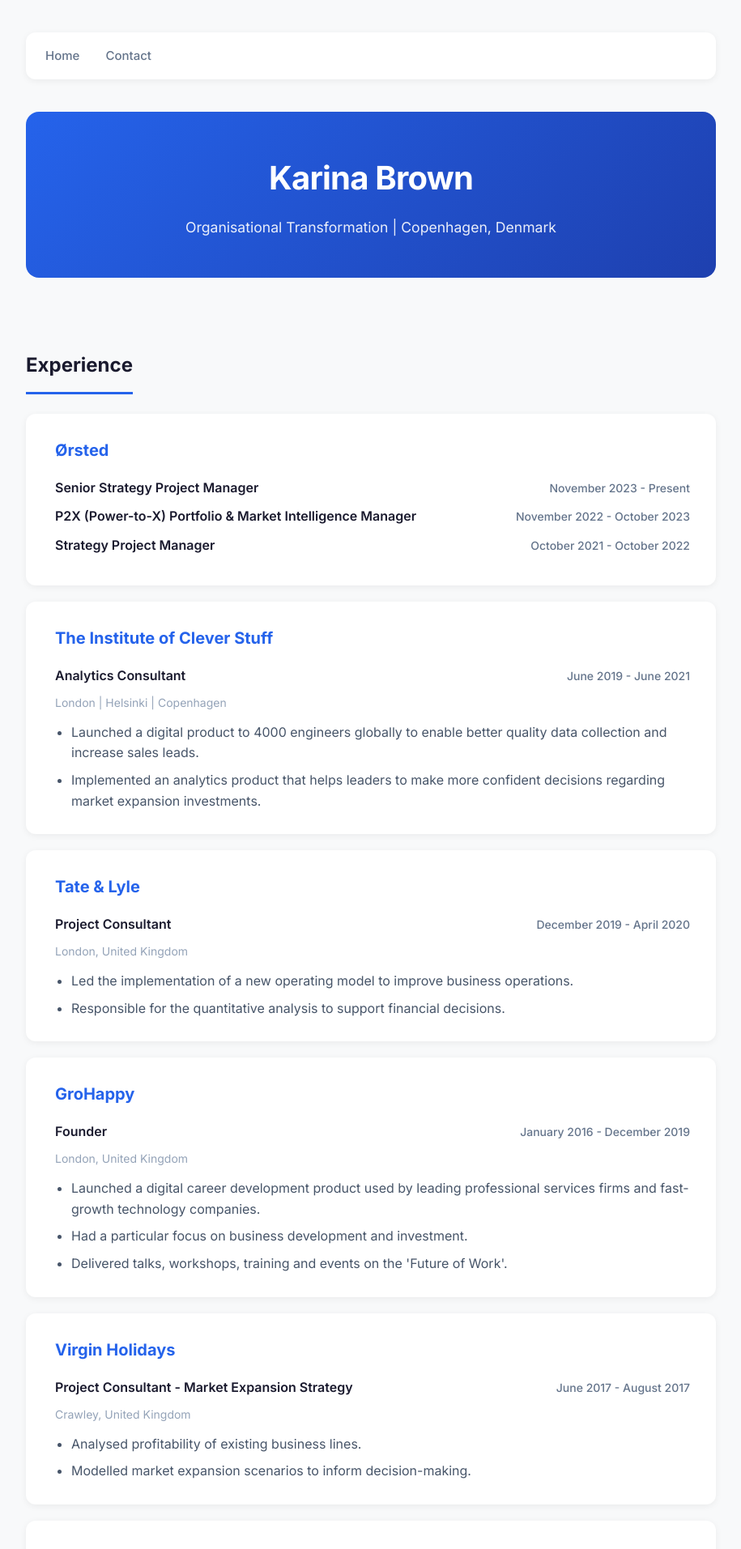
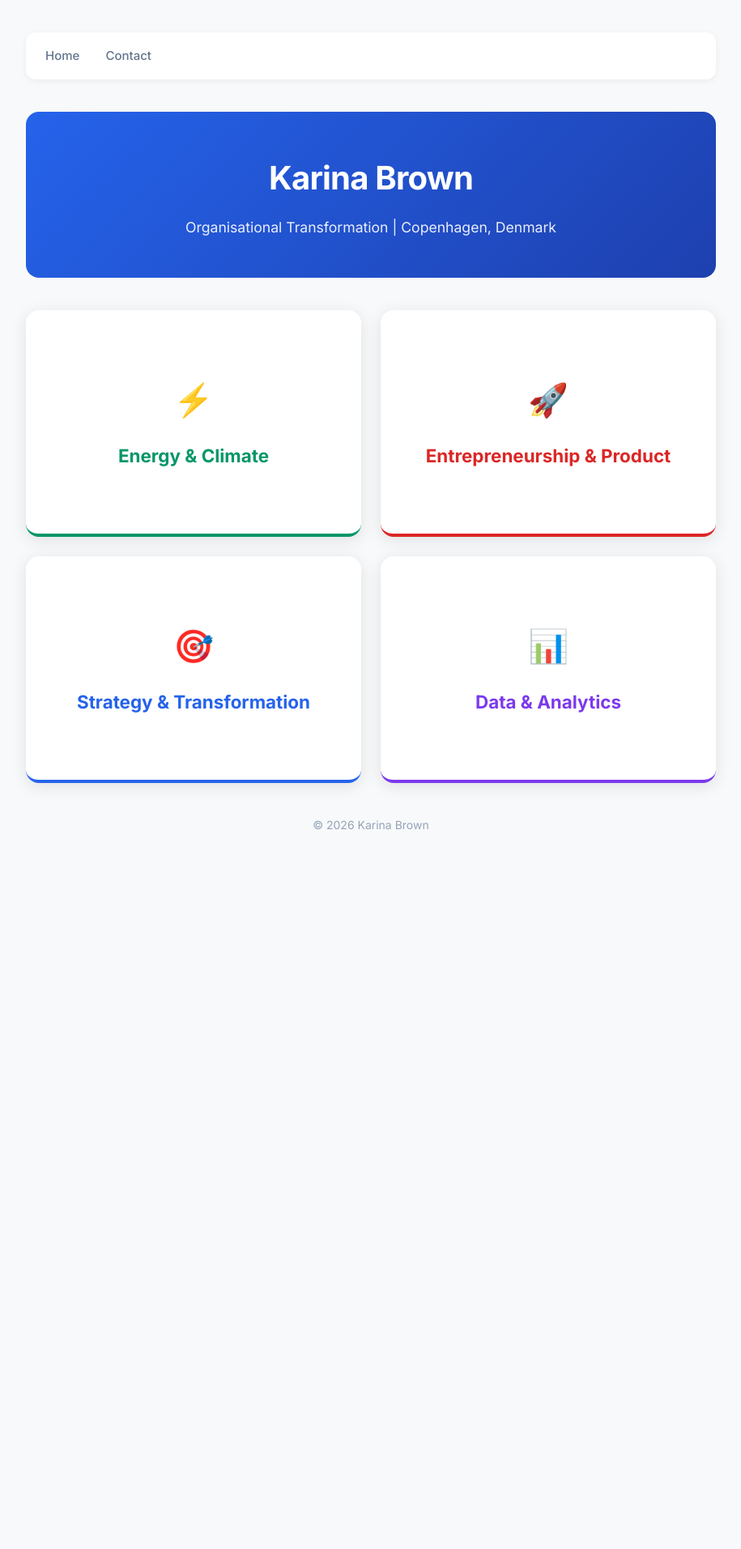
Before and after one commit to Karina01/personal-website, a Jekyll site: the page built from index.md, in a window 1280 px wide. Shown: the top 1913 px of the page at 81% size, without its empty margins (182-1097 px from the left). Built offline with Jekyll 4.4.1, drawn with Linux system fonts in a browser that asks for light colours; after the commit the page ends 1091 px from its top, so only the background shows below that; some of the changed text lies outside the part shown.

Commit message:
Add flipping theme cards to homepage
Replace experience list with four theme cards:
- Energy & Climate
- Entrepreneurship & Product
- Strategy & Transformation
- Data & Analytics

Cards flip on hover with color gradients and placeholder copy.

Co-Authored-By: Claude Opus 4.5 <noreply@anthropic.com>

```diff
--- a/_layouts/default.html
+++ b/_layouts/default.html
@@ -80,105 +80,108 @@
       display: inline-block;
     }
 
-    /* Job Cards */
-    .job-card {
-      background: #fff;
-      border-radius: 12px;
-      padding: 28px 32px;
-      margin-bottom: 20px;
-      box-shadow: 0 2px 8px rgba(0,0,0,0.06);
-      transition: transform 0.2s ease, box-shadow 0.2s ease;
-      border-left: 4px solid transparent;
+    /* Theme Cards Grid */
+    .theme-grid {
+      display: grid;
+      grid-template-columns: repeat(2, 1fr);
+      gap: 24px;
+      margin-top: 40px;
     }
 
-    .job-card:hover {
-      transform: translateY(-3px);
-      box-shadow: 0 8px 24px rgba(0,0,0,0.1);
-      border-left-color: #2563eb;
+    /* Flip Card Container */
+    .flip-card {
+      perspective: 1000px;
+      height: 280px;
     }
 
-    .job-card .company {
-      font-size: 1.25rem;
+    .flip-card-inner {
+      position: relative;
+      width: 100%;
+      height: 100%;
+      transition: transform 0.6s ease;
+      transform-style: preserve-3d;
+    }
+
+    .flip-card:hover .flip-card-inner {
+      transform: rotateY(180deg);
+    }
+
+    .flip-card-front,
+    .flip-card-back {
+      position: absolute;
+      width: 100%;
+      height: 100%;
+      backface-visibility: hidden;
+      border-radius: 16px;
+      display: flex;
+      flex-direction: column;
+      justify-content: center;
+      align-items: center;
+      padding: 32px;
+      text-align: center;
+      box-shadow: 0 4px 20px rgba(0,0,0,0.1);
+    }
+
+    .flip-card-front {
+      background: #fff;
+    }
+
+    .flip-card-back {
+      transform: rotateY(180deg);
+      color: #fff;
+    }
+
+    .flip-card-front h3 {
+      font-size: 1.4rem;
       font-weight: 700;
-      color: #2563eb;
+      margin: 0;
+      color: #1a1a2e;
+    }
+
+    .flip-card-front .icon {
+      font-size: 2.5rem;
+      margin-bottom: 16px;
+    }
+
+    .flip-card-back h3 {
+      font-size: 1.2rem;
+      font-weight: 600;
       margin: 0 0 16px 0;
     }
 
-    .job-card .role {
-      display: flex;
-      flex-wrap: wrap;
-      justify-content: space-between;
-      align-items: baseline;
-      margin-bottom: 8px;
-      gap: 8px;
+    .flip-card-back p {
+      font-size: 0.95rem;
+      line-height: 1.6;
+      margin: 0;
+      opacity: 0.95;
     }
 
-    .job-card .role-title {
-      font-size: 1rem;
-      font-weight: 600;
-      color: #1a1a2e;
-      margin: 0;
-    }
+    /* Card Color Themes */
+    .theme-energy .flip-card-front { border-bottom: 4px solid #059669; }
+    .theme-energy .flip-card-front h3 { color: #059669; }
+    .theme-energy .flip-card-back { background: linear-gradient(135deg, #059669 0%, #047857 100%); }
 
-    .job-card .role-dates {
-      font-size: 0.875rem;
-      color: #64748b;
-      font-weight: 500;
-    }
+    .theme-entrepreneurship .flip-card-front { border-bottom: 4px solid #dc2626; }
+    .theme-entrepreneurship .flip-card-front h3 { color: #dc2626; }
+    .theme-entrepreneurship .flip-card-back { background: linear-gradient(135deg, #dc2626 0%, #b91c1c 100%); }
 
-    .job-card .location {
-      font-size: 0.875rem;
-      color: #94a3b8;
-      margin: 4px 0 12px 0;
-    }
+    .theme-strategy .flip-card-front { border-bottom: 4px solid #2563eb; }
+    .theme-strategy .flip-card-front h3 { color: #2563eb; }
+    .theme-strategy .flip-card-back { background: linear-gradient(135deg, #2563eb 0%, #1d4ed8 100%); }
 
-    .job-card ul {
-      margin: 12px 0 0 0;
-      padding-left: 20px;
-      color: #475569;
-    }
+    .theme-data .flip-card-front { border-bottom: 4px solid #7c3aed; }
+    .theme-data .flip-card-front h3 { color: #7c3aed; }
+    .theme-data .flip-card-back { background: linear-gradient(135deg, #7c3aed 0%, #6d28d9 100%); }
 
-    .job-card li {
-      margin-bottom: 8px;
-      line-height: 1.6;
-    }
+    /* Responsive for mobile */
+    @media (max-width: 640px) {
+      .theme-grid {
+        grid-template-columns: 1fr;
+      }
 
-    .job-card li:last-child {
-      margin-bottom: 0;
-    }
-
-    /* Education Cards */
-    .edu-card {
-      background: #fff;
-      border-radius: 12px;
-      padding: 24px 32px;
-      margin-bottom: 16px;
-      box-shadow: 0 2px 8px rgba(0,0,0,0.06);
-      transition: transform 0.2s ease, box-shadow 0.2s ease;
-    }
-
-    .edu-card:hover {
-      transform: translateY(-2px);
-      box-shadow: 0 6px 20px rgba(0,0,0,0.08);
-    }
-
-    .edu-card .institution {
-      font-size: 1.1rem;
-      font-weight: 600;
-      color: #1a1a2e;
-      margin: 0 0 6px 0;
-    }
-
-    .edu-card .degree {
-      font-size: 0.95rem;
-      color: #475569;
-      margin: 0;
-    }
-
-    .edu-card .year {
-      font-size: 0.875rem;
-      color: #94a3b8;
-      margin-top: 4px;
+      .flip-card {
+        height: 240px;
+      }
     }
 
     /* Contact Page Styles */
--- a/index.md
+++ b/index.md
@@ -8,153 +8,58 @@ title: Home
   <p class="tagline">Organisational Transformation | Copenhagen, Denmark</p>
 </div>
 
-<h2>Experience</h2>
+<div class="theme-grid">
 
-<div class="job-card">
-  <h3 class="company">Ørsted</h3>
-  <div class="role">
-    <p class="role-title">Senior Strategy Project Manager</p>
-    <span class="role-dates">November 2023 - Present</span>
+  <div class="flip-card theme-energy">
+    <div class="flip-card-inner">
+      <div class="flip-card-front">
+        <div class="icon">⚡</div>
+        <h3>Energy & Climate</h3>
+      </div>
+      <div class="flip-card-back">
+        <h3>Energy & Climate</h3>
+        <p>Driving the transition to sustainable energy systems. Experience spanning renewable energy strategy, Power-to-X technologies, and market intelligence in the green energy sector.</p>
+      </div>
+    </div>
   </div>
-  <div class="role">
-    <p class="role-title">P2X (Power-to-X) Portfolio & Market Intelligence Manager</p>
-    <span class="role-dates">November 2022 - October 2023</span>
+
+  <div class="flip-card theme-entrepreneurship">
+    <div class="flip-card-inner">
+      <div class="flip-card-front">
+        <div class="icon">🚀</div>
+        <h3>Entrepreneurship & Product</h3>
+      </div>
+      <div class="flip-card-back">
+        <h3>Entrepreneurship & Product</h3>
+        <p>Building ventures from the ground up. From founding startups to leading product development in corporate innovation labs, bringing ideas to market with purpose.</p>
+      </div>
+    </div>
   </div>
-  <div class="role">
-    <p class="role-title">Strategy Project Manager</p>
-    <span class="role-dates">October 2021 - October 2022</span>
+
+  <div class="flip-card theme-strategy">
+    <div class="flip-card-inner">
+      <div class="flip-card-front">
+        <div class="icon">🎯</div>
+        <h3>Strategy & Transformation</h3>
+      </div>
+      <div class="flip-card-back">
+        <h3>Strategy & Transformation</h3>
+        <p>Shaping organisational futures through strategic thinking. Designing operating models, leading change initiatives, and enabling businesses to achieve their objectives.</p>
+      </div>
+    </div>
   </div>
+
+  <div class="flip-card theme-data">
+    <div class="flip-card-inner">
+      <div class="flip-card-front">
+        <div class="icon">📊</div>
+        <h3>Data & Analytics</h3>
+      </div>
+      <div class="flip-card-back">
+        <h3>Data & Analytics</h3>
+        <p>Turning data into decisions. Implementing analytics products, building financial models, and creating insights that drive confident business choices.</p>
+      </div>
+    </div>
+  </div>
+
 </div>
-
-<div class="job-card">
-  <h3 class="company">The Institute of Clever Stuff</h3>
-  <div class="role">
-    <p class="role-title">Analytics Consultant</p>
-    <span class="role-dates">June 2019 - June 2021</span>
-  </div>
-  <p class="location">London | Helsinki | Copenhagen</p>
-  <ul>
-    <li>Launched a digital product to 4000 engineers globally to enable better quality data collection and increase sales leads.</li>
-    <li>Implemented an analytics product that helps leaders to make more confident decisions regarding market expansion investments.</li>
-  </ul>
-</div>
-
-<div class="job-card">
-  <h3 class="company">Tate & Lyle</h3>
-  <div class="role">
-    <p class="role-title">Project Consultant</p>
-    <span class="role-dates">December 2019 - April 2020</span>
-  </div>
-  <p class="location">London, United Kingdom</p>
-  <ul>
-    <li>Led the implementation of a new operating model to improve business operations.</li>
-    <li>Responsible for the quantitative analysis to support financial decisions.</li>
-  </ul>
-</div>
-
-<div class="job-card">
-  <h3 class="company">GroHappy</h3>
-  <div class="role">
-    <p class="role-title">Founder</p>
-    <span class="role-dates">January 2016 - December 2019</span>
-  </div>
-  <p class="location">London, United Kingdom</p>
-  <ul>
-    <li>Launched a digital career development product used by leading professional services firms and fast-growth technology companies.</li>
-    <li>Had a particular focus on business development and investment.</li>
-    <li>Delivered talks, workshops, training and events on the 'Future of Work'.</li>
-  </ul>
-</div>
-
-<div class="job-card">
-  <h3 class="company">Virgin Holidays</h3>
-  <div class="role">
-    <p class="role-title">Project Consultant - Market Expansion Strategy</p>
-    <span class="role-dates">June 2017 - August 2017</span>
-  </div>
-  <p class="location">Crawley, United Kingdom</p>
-  <ul>
-    <li>Analysed profitability of existing business lines.</li>
-    <li>Modelled market expansion scenarios to inform decision-making.</li>
-  </ul>
-</div>
-
-<div class="job-card">
-  <h3 class="company">Jaguar Land Rover</h3>
-  <div class="role">
-    <p class="role-title">Product Leader at InMotion (innovation lab)</p>
-    <span class="role-dates">June 2016 - August 2016</span>
-  </div>
-  <p class="location">Leamington Spa, United Kingdom</p>
-  <ul>
-    <li>Designed innovation lab approach for launching startup ventures.</li>
-    <li>Assessed venture opportunities through customer validation, sprint testing, market and business model analyses.</li>
-  </ul>
-</div>
-
-<div class="job-card">
-  <h3 class="company">EY</h3>
-  <div class="role">
-    <p class="role-title">Senior Strategy Consultant - Energy Practice</p>
-    <span class="role-dates">March 2012 - January 2016</span>
-  </div>
-  <p class="location">London, United Kingdom</p>
-  <ul>
-    <li>Developed strategies and business cases for major UK energy retailers - particularly related to digital transformation strategy and growth strategy.</li>
-    <li>Designed new operating models for large European organisations to realise strategic objectives.</li>
-    <li>Conducted analysis and business modelling to support investment cases.</li>
-    <li>Supported business development activity in UK Energy and Government sectors.</li>
-  </ul>
-</div>
-
-<div class="job-card">
-  <h3 class="company">PiC - Performance in Context</h3>
-  <div class="role">
-    <p class="role-title">Product Implementation Lead</p>
-    <span class="role-dates">January 2015 - September 2015</span>
-  </div>
-  <p class="location">London, United Kingdom</p>
-  <ul>
-    <li>In founding team where we built an analytics product that helped large organisations to hire more diversely and reduce socio-economic barriers to employment.</li>
-    <li>Led financial modelling that contributed to securing investment round.</li>
-    <li>Designed and led product implementation with key clients.</li>
-  </ul>
-</div>
-
-<div class="job-card">
-  <h3 class="company">Rolls-Royce</h3>
-  <div class="role">
-    <p class="role-title">Commercial Customer Business</p>
-    <span class="role-dates">June 2010 - August 2010</span>
-  </div>
-  <p class="location">Derby, United Kingdom</p>
-  <ul>
-    <li>Managed commercial accounts for major European airlines.</li>
-  </ul>
-</div>
-
-<h2>Education</h2>
-
-<div class="edu-card">
-  <h3 class="institution">DTU - Technical University of Denmark</h3>
-  <p class="degree">MSc single course unit, Energy System Modelling using Operations Research</p>
-  <p class="year">2021</p>
-</div>
-
-<div class="edu-card">
-  <h3 class="institution">The University of Manchester</h3>
-  <p class="degree">BSc Mathematics and Management</p>
-  <p class="year">2008 - 2011</p>
-</div>
-
-<div class="edu-card">
-  <h3 class="institution">General Assembly London</h3>
-  <p class="degree">Introduction to Data Science</p>
-  <p class="year">2020</p>
-</div>
-
-<div class="edu-card">
-  <h3 class="institution">Goldsmiths, University of London</h3>
-  <p class="degree">Introduction to Python - Data Analysis and Programming</p>
-  <p class="year">2019</p>
-</div>
```
